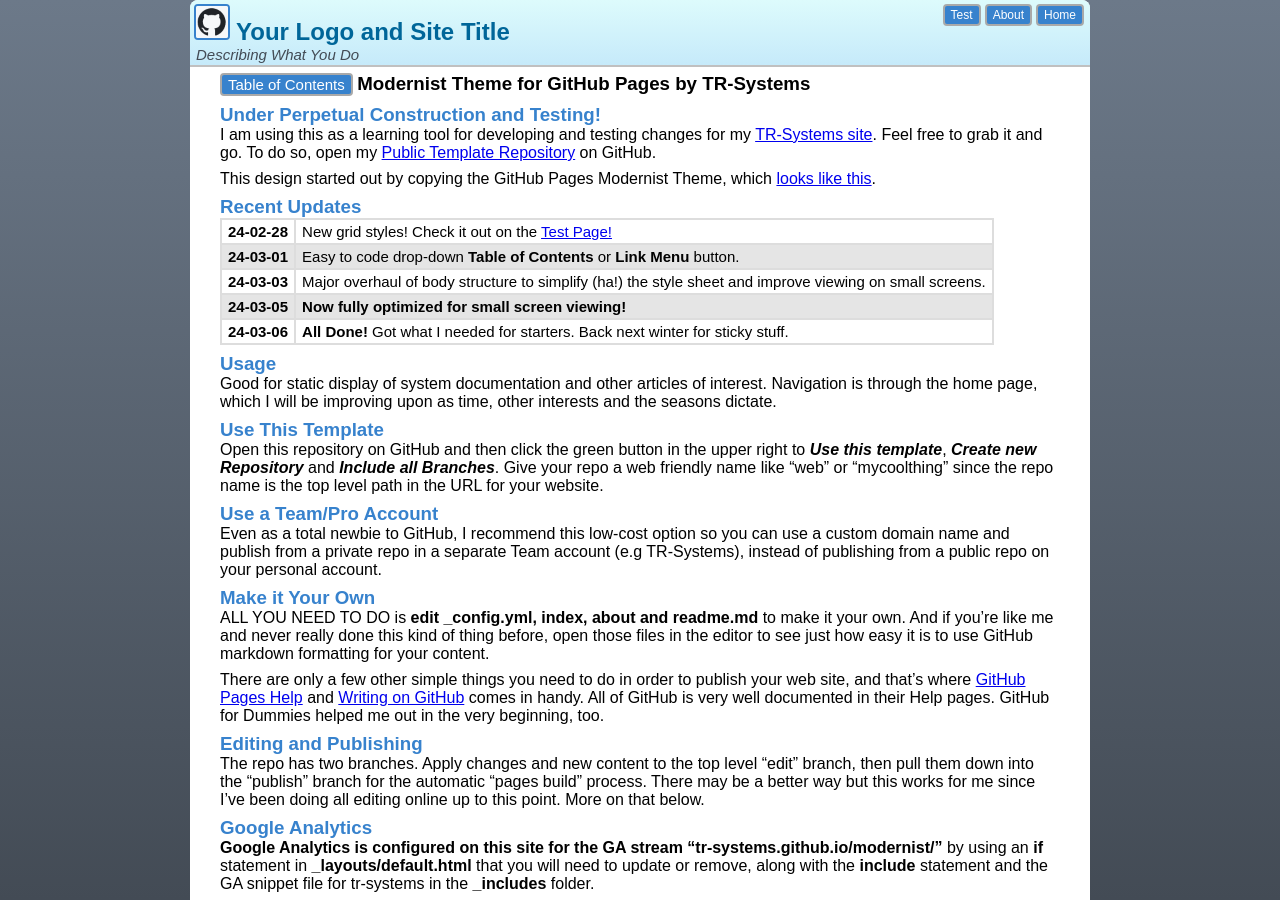
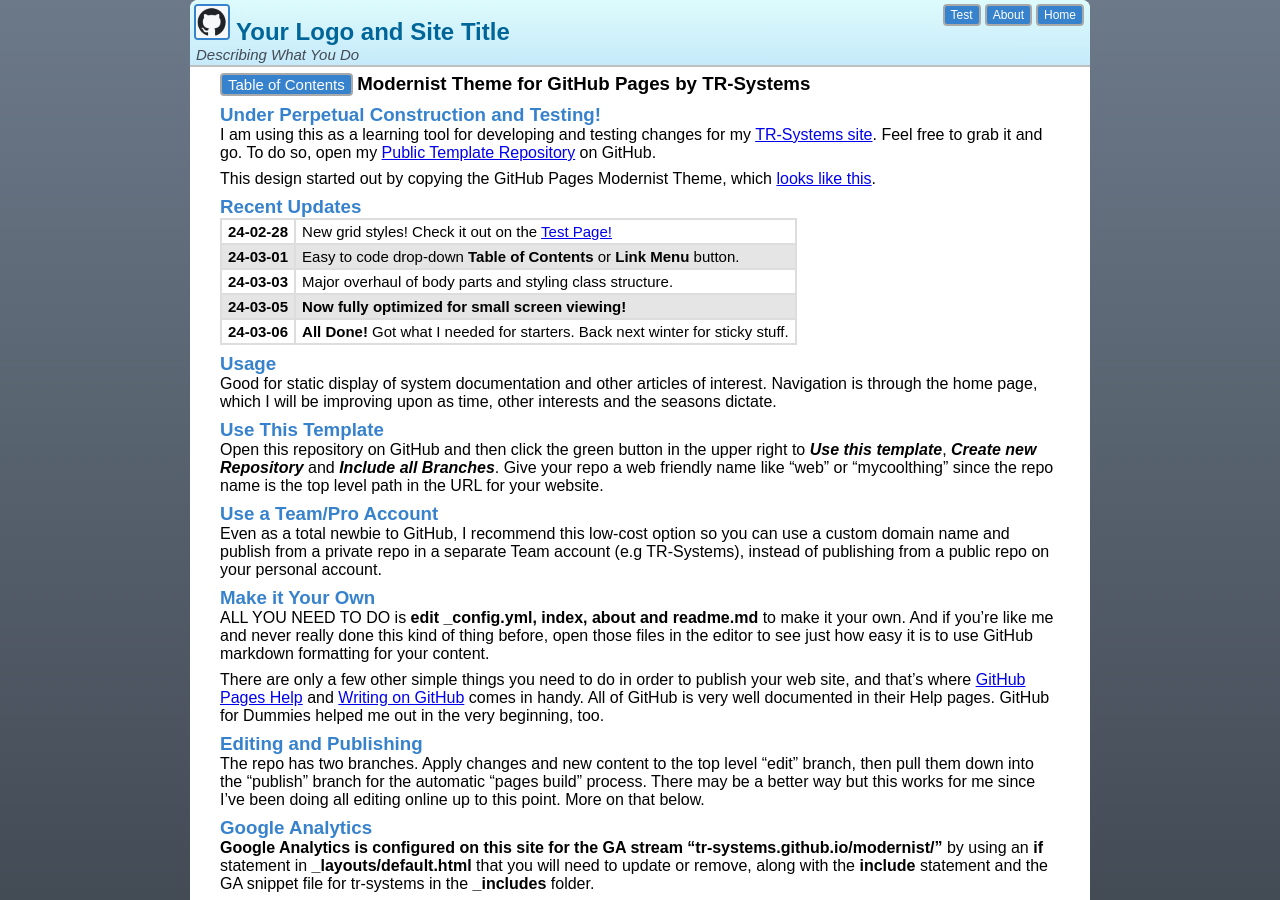
Before and after one commit to TR-Systems/modernist, a Jekyll site: the page built from index.md, in a window 1280 px wide and 900 px high. Built offline with Jekyll 4.4.1, drawn with Linux system fonts in a browser that asks for light colours; our own code applies the rules of GitHub Pages for plain Markdown files.

Commit message:
Update index.md

```diff
--- a/index.md
+++ b/index.md
@@ -28,7 +28,7 @@
 
 | **24-02-28** | New grid styles! Check it out on the [Test Page!](test.md)
 | **24-03-01** | Easy to code drop-down **Table of Contents** or **Link Menu** button.
-| **24-03-03** | Major overhaul of body structure to simplify (ha!) the style sheet and improve viewing on small screens.
+| **24-03-03** | Major overhaul of body parts and styling class structure.
 | **24-03-05** | **Now fully optimized for small screen viewing!**
 | **24-03-06** | **All Done!** Got what I needed for starters. Back next winter for sticky stuff.
 
```
